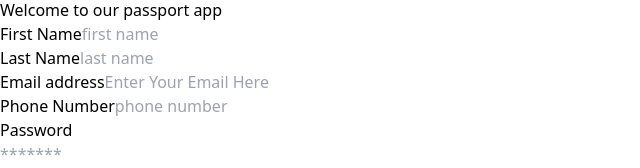
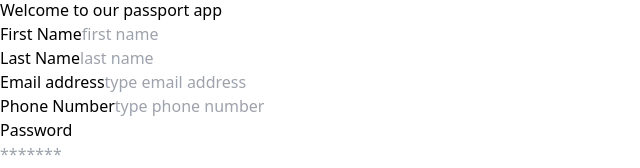
Before and after one commit to rezwan563/streamlined-docs-client, a React (Vite) app: page /register in a window 1280 px wide. Shown: the part 366-534 px from the top of the page, without its empty margins (0-640 px from the left). Built offline with nearby package versions, Linux system fonts and the light colour scheme.

Commit message:
change input placeholder

```diff
--- a/src/pages/register/Register.jsx
+++ b/src/pages/register/Register.jsx
@@ -51,7 +51,7 @@ const Register = () => {
                                 type='email'
                                 name='email'
                                 required
-                                placeholder='Enter Your Email Here'
+                                placeholder='type email address'
                                 className='w-full px-3 py-2 border rounded-md border-gray-300 focus:outline-green-500 bg-gray-200 text-gray-900'
                                 data-temp-mail-org='0'
                             />
@@ -64,7 +64,7 @@ const Register = () => {
                                 type='number'
                                 name='phone'
                                 required
-                                placeholder='phone number'
+                                placeholder='type phone number'
                                 className='w-full px-3 py-2 border rounded-md border-gray-300 focus:outline-green-500 bg-gray-200 text-gray-900'
                                 data-temp-mail-org='0'
                             />
```
